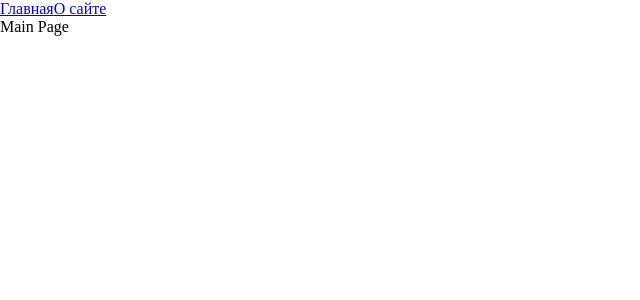
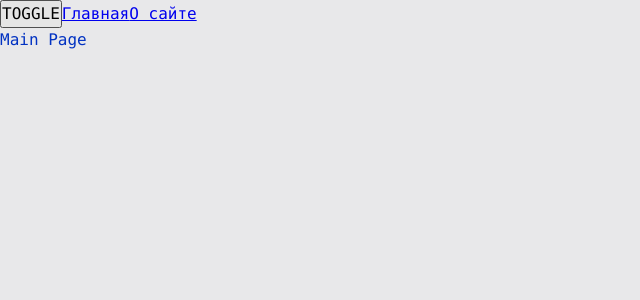
Before and after one commit to StanislavSemenov/learning-project, a React app: page / in a window 1280 px wide. Shown: the top 300 px of the page, without its empty margins (0-640 px from the left). Built offline with nearby package versions, Linux system fonts and the light colour scheme.

Commit message:
Организация стилей. Добавляем темы

```diff
--- a/src/App.tsx
+++ b/src/App.tsx
@@ -1,14 +1,18 @@
 import { Link } from "react-router-dom";
-import { Suspense } from "react";
+import { Suspense, useContext } from "react";
 import { Route, Routes } from "react-router-dom";
 import { Counter } from "./components/Counter/Counter";
 import { MainPageAsync } from "./Pages/MainPage/MainPageAsync";
 import { AboutPageAsync } from "./Pages/AboutPage/AboutPageAsync";
-import "./index.scss";
+import "./styles/index.scss";
+import { Theme, ThemeContext } from "./Theme/ThemeContext";
+import { useTheme } from "./Theme/useTheme";
 
 const App = () => {
+  const { theme, toggleTheme } = useTheme();
   return (
-    <div className="app">
+    <div className={`app ${theme}`}>
+      <button onClick={toggleTheme}>TOGGLE</button>
       <Link to={'/'}>Главная</Link>
       <Link to={'/about'}>О сайте</Link>
       <Suspense fallback={<div>Loading...</div>}>
--- /dev/null
+++ b/src/Theme/ThemeContext.ts
@@ -0,0 +1,15 @@
+import { createContext } from "react";
+
+export const enum Theme {
+  LIGHT = 'light',
+  DARK = 'dark',
+}
+
+export interface ThemeContextProps {
+  theme?: Theme;
+  setTheme?: (theme: Theme) => void;
+}
+
+export const ThemeContext = createContext<ThemeContextProps>({});
+
+export const LOCAL_STORAGE_THEME_KEY = 'theme';
--- /dev/null
+++ b/src/Theme/ThemeProvider.tsx
@@ -0,0 +1,21 @@
+import { FC, useMemo, useState } from "react";
+import { LOCAL_STORAGE_THEME_KEY, Theme, ThemeContext } from "./ThemeContext";
+
+const defaultTheme = localStorage.getItem(LOCAL_STORAGE_THEME_KEY) as Theme || Theme.LIGHT;
+
+const ThemeProvider: FC = ({ children }) => {
+  const [theme, setTheme] = useState<Theme>(defaultTheme);
+
+  const defaultProps = useMemo(() => ({
+    theme,
+    setTheme,
+  }), [theme])
+
+  return (
+    <ThemeContext.Provider value={defaultProps}>
+      {children}
+    </ThemeContext.Provider>
+  )
+}
+
+export default ThemeProvider;
--- /dev/null
+++ b/src/Theme/useTheme.ts
@@ -0,0 +1,23 @@
+import { useContext } from 'react';
+import { LOCAL_STORAGE_THEME_KEY, Theme, ThemeContext } from "./ThemeContext";
+
+interface UseThemeResult {
+  toggleTheme: () => void;
+  theme: Theme;
+};
+
+export function useTheme(): UseThemeResult {
+  const { theme, setTheme } = useContext(ThemeContext)
+
+
+  const toggleTheme = () => {
+    const newTheme = theme === Theme.DARK ? Theme.LIGHT : Theme.DARK;
+    setTheme(newTheme);
+    localStorage.setItem(LOCAL_STORAGE_THEME_KEY, newTheme);
+  }
+
+  return {
+    theme,
+    toggleTheme,
+  }
+}
--- a/src/index.scss
+++ /dev/null
@@ -1,9 +0,0 @@
-* {
-  margin: 0;
-  padding: 0;
-  box-sizing: border-box;
-}
-
-.app {
-  font-style: 30px;
-}
--- a/src/index.tsx
+++ b/src/index.tsx
@@ -1,10 +1,13 @@
 import { render } from "react-dom";
 import App from "./App";
 import { BrowserRouter } from "react-router-dom";
+import ThemeProvider from "./Theme/ThemeProvider";
 
 render(
   <BrowserRouter>
-    <App />
+    <ThemeProvider>
+      <App />
+    </ThemeProvider>
   </BrowserRouter>,
   document.getElementById('root')
 );
--- /dev/null
+++ b/src/styles/index.scss
@@ -0,0 +1,13 @@
+@import "reset";
+@import "variables/global";
+@import "themes/normal";
+@import "themes//dark";
+
+.app {
+  font: var(--font-m);
+
+  background: var(--bg-color);
+  color: var(--primary-color);
+
+  min-height: 100vh;
+}
--- /dev/null
+++ b/src/styles/reset.scss
@@ -0,0 +1,14 @@
+* {
+  margin: 0;
+  padding: 0;
+  box-sizing: border-box;
+}
+
+input,
+button,
+textarea,
+select {
+  margin: 0;
+
+  font: inherit;
+}
--- /dev/null
+++ b/src/styles/themes/dark.scss
@@ -0,0 +1,6 @@
+.app.dark {
+  --bg-color: #090949;
+
+  --primary-color: #049604;
+  --secondary-color: #04ff04;
+}
--- /dev/null
+++ b/src/styles/themes/normal.scss
@@ -0,0 +1,6 @@
+.app.light {
+  --bg-color: #e8e8ea;
+
+  --primary-color: #0232c2;
+  --secondary-color: #0449e0;
+}
--- /dev/null
+++ b/src/styles/variables/global.scss
@@ -0,0 +1,11 @@
+:root {
+  --font-family-main: Consolas, "Times New Roman", Serif;
+
+  --font-size-m: 16px;
+  --font-line-m: 24px;
+  --font-m: var(--font-size-m) / var(--font-line-m) var(--font-family-main);
+
+  --font-size-l: 24px;
+  --font-line-l: 32px;
+  --font-l: var(--font-size-l) / var(--font-line-l) var(--font-family-main);
+}
```
